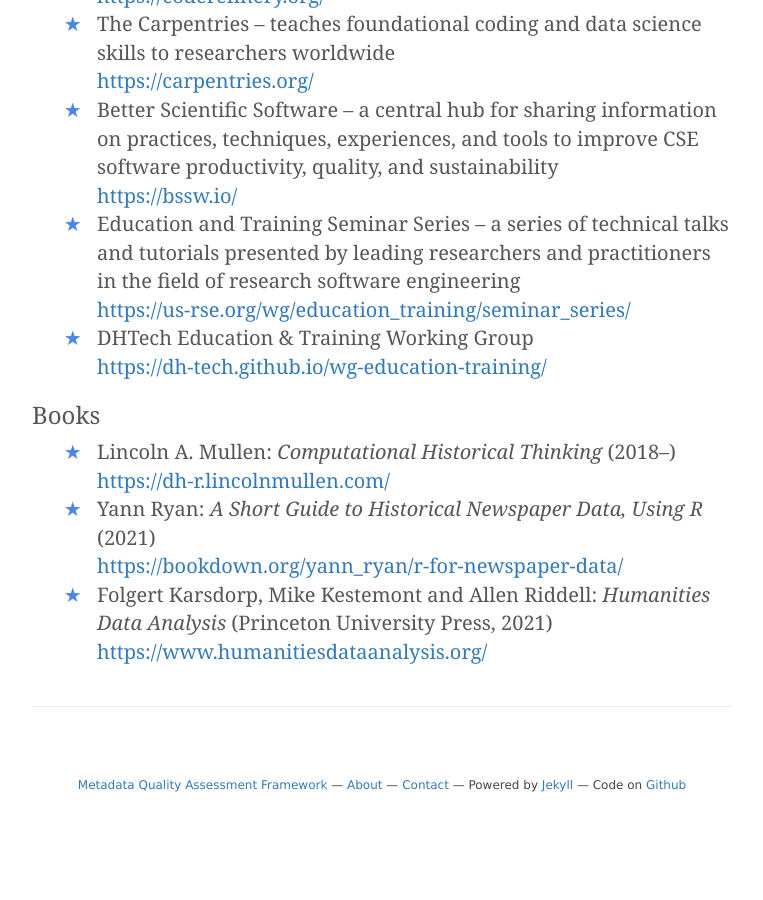
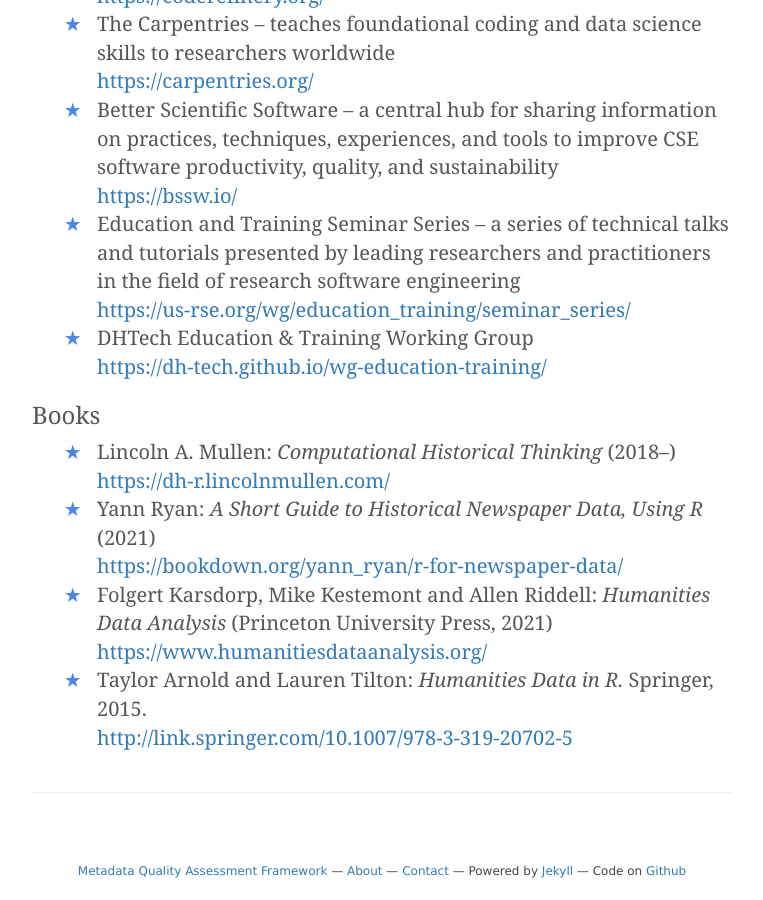
Before and after one commit to pkiraly/pkiraly.github.io, a Jekyll site: the page built from topics.md, in a window 1280 px wide and 900 px high, scrolled down 31200 px. Shown: the whole window, without its empty margins (258-1021 px from the left). Built offline with Jekyll 4.4.1, drawn with Linux system fonts in a browser that asks for light colours; nearby versions of some CDN libraries; some web fonts are replaced; comment, search, counter and statistics services are not loaded; before the commit the page ends 32015 px from its top, so only the background shows below that.

Commit message:
Add reference section

```diff
--- a/topics.md
+++ b/topics.md
@@ -574,3 +574,4 @@
 * Lincoln A. Mullen: <em>Computational Historical Thinking</em> (2018–)<br/>[https://dh-r.lincolnmullen.com/](https://dh-r.lincolnmullen.com/)
 * Yann Ryan: <em>A Short Guide to Historical Newspaper Data, Using R</em> (2021)<br/>[https://bookdown.org/yann_ryan/r-for-newspaper-data/](https://bookdown.org/yann_ryan/r-for-newspaper-data/)
 *  Folgert Karsdorp, Mike Kestemont and Allen Riddell: <em>Humanities Data Analysis</em> (Princeton University Press, 2021)<br/>[https://www.humanitiesdataanalysis.org/](https://www.humanitiesdataanalysis.org/)
+* Taylor Arnold and Lauren Tilton: <em>Humanities Data in R.</em> Springer, 2015.<br/>[http://link.springer.com/10.1007/978-3-319-20702-5](http://link.springer.com/10.1007/978-3-319-20702-5)
```
